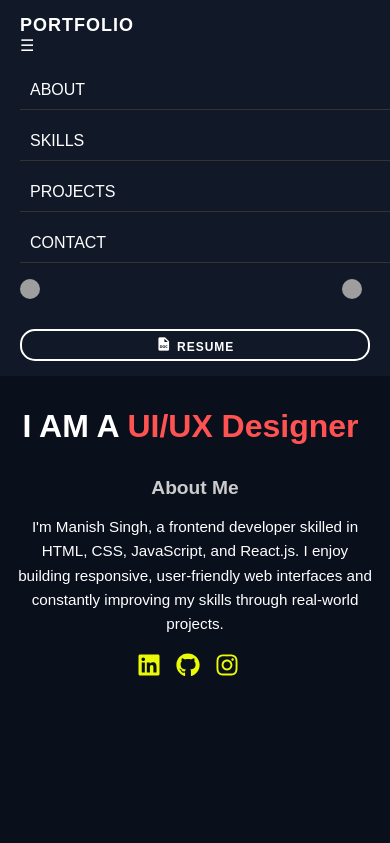
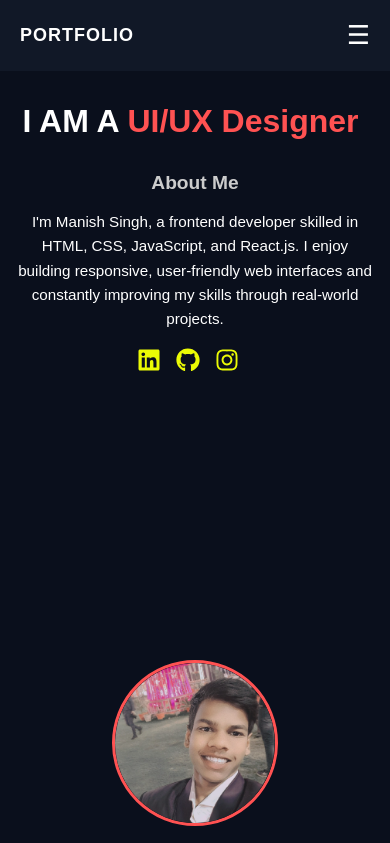
Before and after one commit to officialmanish03/MyPortfolio, a React (Create React App) app: page / in a window 390 px wide. Shown: the top 843 px of the page. Built offline with nearby package versions, Linux system fonts and the light colour scheme; grey boxes are pictures that could not be loaded.

Commit message:
Update navbar.css

```diff
--- a/src/components/navbar.css
+++ b/src/components/navbar.css
@@ -93,39 +93,39 @@
     color: #4144cc;
   }
 
-@media (max-width: 768px) {
+.hamburger {
+  display: none;
+  font-size: 26px;
+  color: white;
+  cursor: pointer;
+}
+
+/* Mobile view */
+@media screen and (max-width: 768px) {
   .navbar {
     flex-wrap: wrap;
-    flex-direction: column;
-    align-items: flex-start;
-    padding: 15px 20px;
+    justify-content: space-between;
+    padding: 20px;
   }
 
   .navbar-center {
+    display: none;
     flex-direction: column;
     width: 100%;
-    margin-top: 1rem;
-    gap: 12px;
+    text-align: center;
+    background-color: #111827;
+    margin-top: 10px;
   }
 
-  .navbar-center a {
-    font-size: 16px;
-    padding: 10px;
-    width: 100%;
-    text-align: left;
-    border-bottom: 1px solid #333;
+  .navbar-center.open {
+    display: flex;
+  }
+
+  .hamburger {
+    display: block;
   }
 
   .navbar-right {
-    margin-top: 1rem;
-    width: 100%;
-    justify-content: space-between;
-    flex-wrap: wrap;
-  }
-
-  .resume-button {
-    width: 100%;
-    text-align: center;
-    margin-top: 10px;
+    display: none;
   }
 }
```
